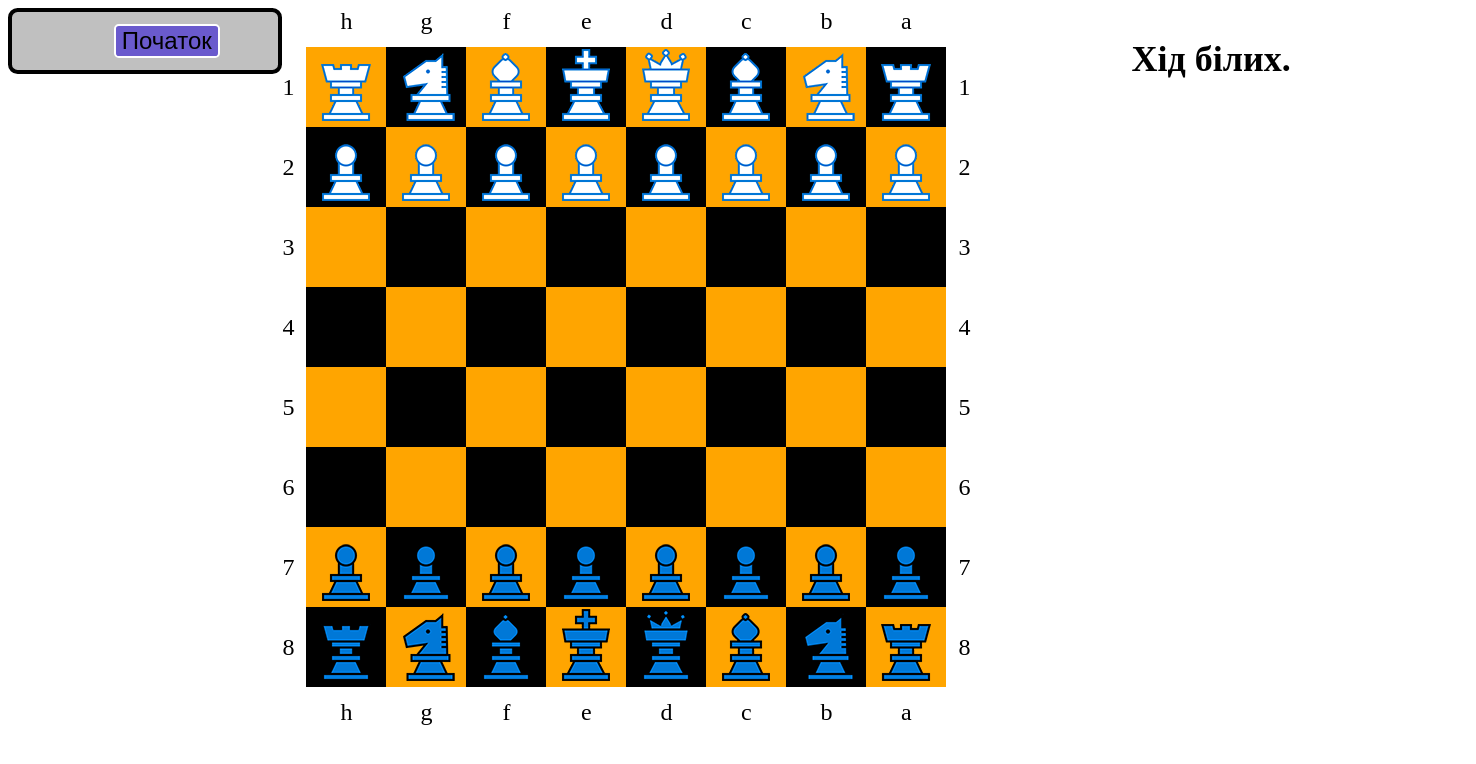
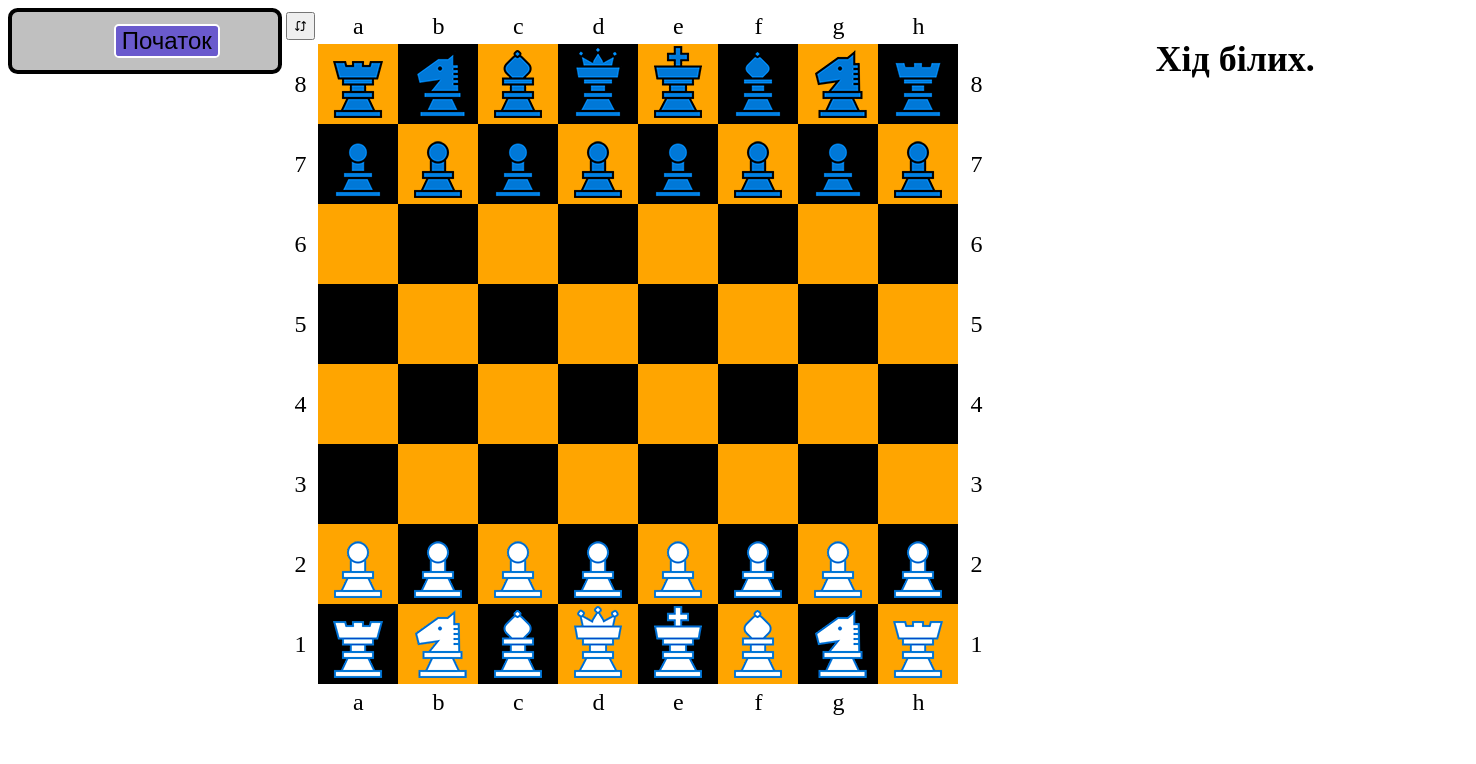
Before and after one commit to Kostya-Snov/chess, a Next.js app in the folder chess-client/: page / in a window 1280 px wide. Shown: the top 764 px of the page, 1476 px wide, since content can reach past the window. Built offline with nearby package versions, Linux system fonts and the light colour scheme.

Commit message:
Implement flipping of the chessboard.

```diff
--- a/chess-client/app/_/Chess/Chess.module.scss
+++ b/chess-client/app/_/Chess/Chess.module.scss
@@ -62,9 +62,25 @@
 }
 
 .boardWithSignatures {
-    --signatureMargin: 0.5rem;
+    $signatureWidth: var(--signatureWidth);
+
+    --signatureWidth: 1.5rem;
 
     display: grid;
+    grid-template-rows: $signatureWidth auto $signatureWidth;
+    grid-template-columns: $signatureWidth auto $signatureWidth;
+}
+
+.flipButton {
+    place-self: center;
+
+    width: 80%;
+    height: 80%;
+}
+
+.flipImage {
+    width: 100%;
+    height: 100%;
 }
 
 .stateAndDeletedPieces {
--- a/chess-client/app/_/Chess/_/Board.tsx
+++ b/chess-client/app/_/Chess/_/Board.tsx
@@ -19,11 +19,18 @@ export type Selection = {
 type Props = {
     readonly chessState: ChessState;
     readonly selection: Selection | null;
+    readonly isFlipped: boolean;
     readonly onMove: (move: Move) => void;
     readonly onChangeSelection: (selection: Selection | null) => void;
 };
 
-export const Board: FC<Props> = ({ chessState, selection, onMove, onChangeSelection }) => {
+export const Board: FC<Props> = ({
+    chessState,
+    selection,
+    isFlipped,
+    onMove,
+    onChangeSelection
+}) => {
     useEffect(() => {
         const listener = (event: KeyboardEvent) => {
             if (event.key === "Escape") {
@@ -36,10 +43,20 @@ export const Board: FC<Props> = ({ chessState, selection, onMove, onChangeSelect
 
     const { board } = chessState;
 
+    const flipIndex: (index: BoardIndex) => BoardIndex =
+        isFlipped
+            ? index => {
+                const flippedIndex = ChessConstants.BoardLength - 1 - index;
+                assert(isBoardIndex(flippedIndex));
+                return flippedIndex;
+            }
+            : index => index;
+
     return (
         <div className={classes["board"]}>
-            {createArray(ChessConstants.BoardLength, index => {
-                assert(isBoardIndex(index));
+            {createArray(ChessConstants.BoardLength, flippedIndex => {
+                assert(isBoardIndex(flippedIndex));
+                const index = flipIndex(flippedIndex);
                 const move = selection?.moves.get(index);
                 return (
                     <Cell
@@ -65,14 +82,15 @@ export const Board: FC<Props> = ({ chessState, selection, onMove, onChangeSelect
                     const index = board.indexOf(piece);
                     assert(isBoardIndex(index));
                     const isSelected = selection?.index === index;
+                    const flippedIndex = flipIndex(index);
 
                     return (
                         <PieceOnBoard
                             key={piece.id}
                             piece={piece}
                             isSelected={isSelected}
-                            x={getX(index)}
-                            y={getY(index)}
+                            x={getX(flippedIndex)}
+                            y={getY(flippedIndex)}
 
                             onClick={
                                 chessState.inCurrentTurn(piece)
--- a/chess-client/app/_/Chess/_/Chess.tsx
+++ b/chess-client/app/_/Chess/_/Chess.tsx
@@ -2,13 +2,15 @@
 
 import { initialChessState } from "@/chess/ChessState";
 import { type Move } from "@/chess/Move";
+import Image from "next/image";
 import { type FC, Fragment, type JSX, useState } from "react";
 import classes from "../Chess.module.scss";
 import { Board, type Selection } from "./Board";
 import { getMoveName } from "./getMoveName";
+import flipImage from "./images/flip.svg";
 import { PieceImage } from "./PieceImage";
 import { PromotionModal } from "./PromotionModal";
-import { bottomSignatures, leftSignatures, rightSignatures, topSignatures } from "./signatures";
+import { flippedSignatures, signatures } from "./signatures";
 
 
 const enum Constants {
@@ -19,6 +21,7 @@ export const Chess: FC = () => {
     const [history, setHistory] = useState<readonly Move[]>([]);
     const [historyIndex, setHistoryIndex] = useState(Constants.InitialHistoryIndex);
     const [selection, setSelection] = useState<Selection | null>(null);
+    const [isFlipped, setIsFlipped] = useState(true);
 
     const chessState = historyIndex === Constants.InitialHistoryIndex
         ? initialChessState
@@ -79,13 +82,14 @@ export const Chess: FC = () => {
                 ))}
             </div>
             <div className={classes["boardWithSignatures"]}>
-                {rightSignatures}
-                {topSignatures}
-                {leftSignatures}
-                {bottomSignatures}
+                <button className={classes["flipButton"]} onClick={() => setIsFlipped(!isFlipped)}>
+                    <Image className={classes["flipImage"]} src={flipImage} alt="flip"/>
+                </button>
+                {isFlipped ? flippedSignatures : signatures}
                 <Board
                     chessState={chessState}
                     selection={selection}
+                    isFlipped={isFlipped}
                     onMove={pushMove}
                     onChangeSelection={setSelection}
                 />
--- a/chess-client/app/_/Chess/_/signatures.tsx
+++ b/chess-client/app/_/Chess/_/signatures.tsx
@@ -12,13 +12,29 @@ const createSignatures = (position: string, getText: (index: number) => string)
 
 const getFileSignatureText = (index: number) => String.fromCharCode("h".charCodeAt(0) - index);
 
-export const topSignatures = createSignatures("top", getFileSignatureText);
+const getRankSignatureText = (index: number) => (index + 1).toString();
 
-export const bottomSignatures = createSignatures("bottom", getFileSignatureText);
+export const signatures = (
+    <>
+        {createSignatures("top", getFileSignatureText)}
+        {createSignatures("bottom", getFileSignatureText)}
+        {createSignatures("left", getRankSignatureText)}
+        {createSignatures("right", getRankSignatureText)}
+    </>
+);
 
 
-const getRankSignatureText = (index: number) => (index + 1).toString();
+const getFlippedFileSignatureText = (index: number) =>
+    getFileSignatureText(ChessConstants.BoardSize - 1 - index);
 
-export const leftSignatures = createSignatures("left", getRankSignatureText);
+const getFlippedRankSignatureText = (index: number) =>
+    getRankSignatureText(ChessConstants.BoardSize - 1 - index);
 
-export const rightSignatures = createSignatures("right", getRankSignatureText);
+export const flippedSignatures = (
+    <>
+        {createSignatures("top", getFlippedFileSignatureText)}
+        {createSignatures("bottom", getFlippedFileSignatureText)}
+        {createSignatures("left", getFlippedRankSignatureText)}
+        {createSignatures("right", getFlippedRankSignatureText)}
+    </>
+);
--- a/chess-client/app/_/Chess/signatures.module.scss
+++ b/chess-client/app/_/Chess/signatures.module.scss
@@ -3,39 +3,32 @@
 
 @mixin _fileSignatures {
     display: grid;
-    justify-items: center;
+    place-items: center;
     grid-template-columns: repeat(boardVariables.$boardSize, 1fr);
 }
 
 @mixin _rankSignatures {
     display: grid;
-    align-items: center;
+    place-items: center;
     grid-template-rows: repeat(boardVariables.$boardSize, 1fr);
-}
-
-@mixin _signatures($marginDirection, $gridRow, $gridColumn) {
-    $signatureMargin: var(--signatureMargin);
-
-    grid-area: #{$gridRow} / #{$gridColumn};
-    margin-#{$marginDirection}: $signatureMargin;
 }
 
 .topSignatures {
     @include _fileSignatures;
-    @include _signatures(bottom, 1, 2);
+    grid-area: 1 / 2;
 }
 
 .leftSignatures {
     @include _rankSignatures;
-    @include _signatures(right, 2, 1);
+    grid-area: 2 / 1;
 }
 
 .bottomSignatures {
     @include _fileSignatures;
-    @include _signatures(top, 3, 2);
+    grid-area: 3 / 2;
 }
 
 .rightSignatures {
     @include _rankSignatures;
-    @include _signatures(left, 2, 3);
+    grid-area: 2 / 3;
 }
```
Also changed, not shown: chess-client/app/_/Chess/_/images/flip.svg (added).
